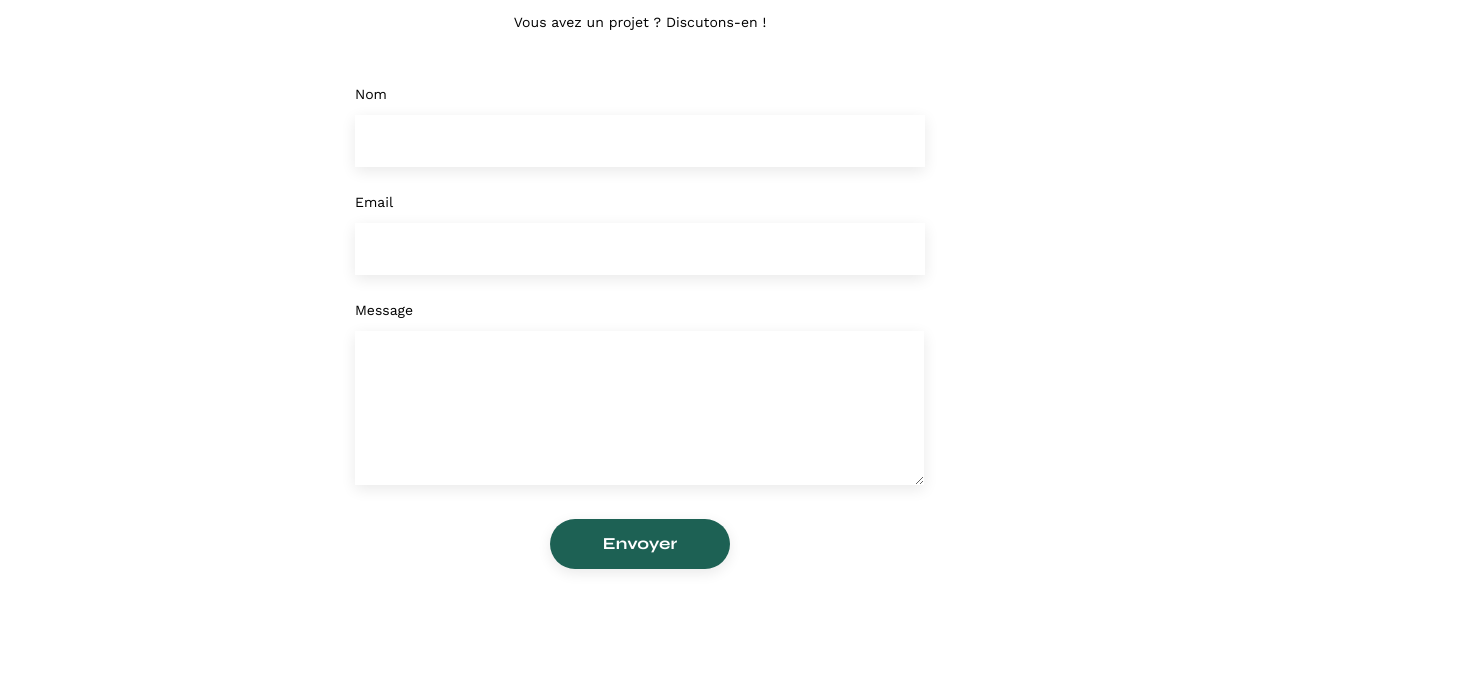
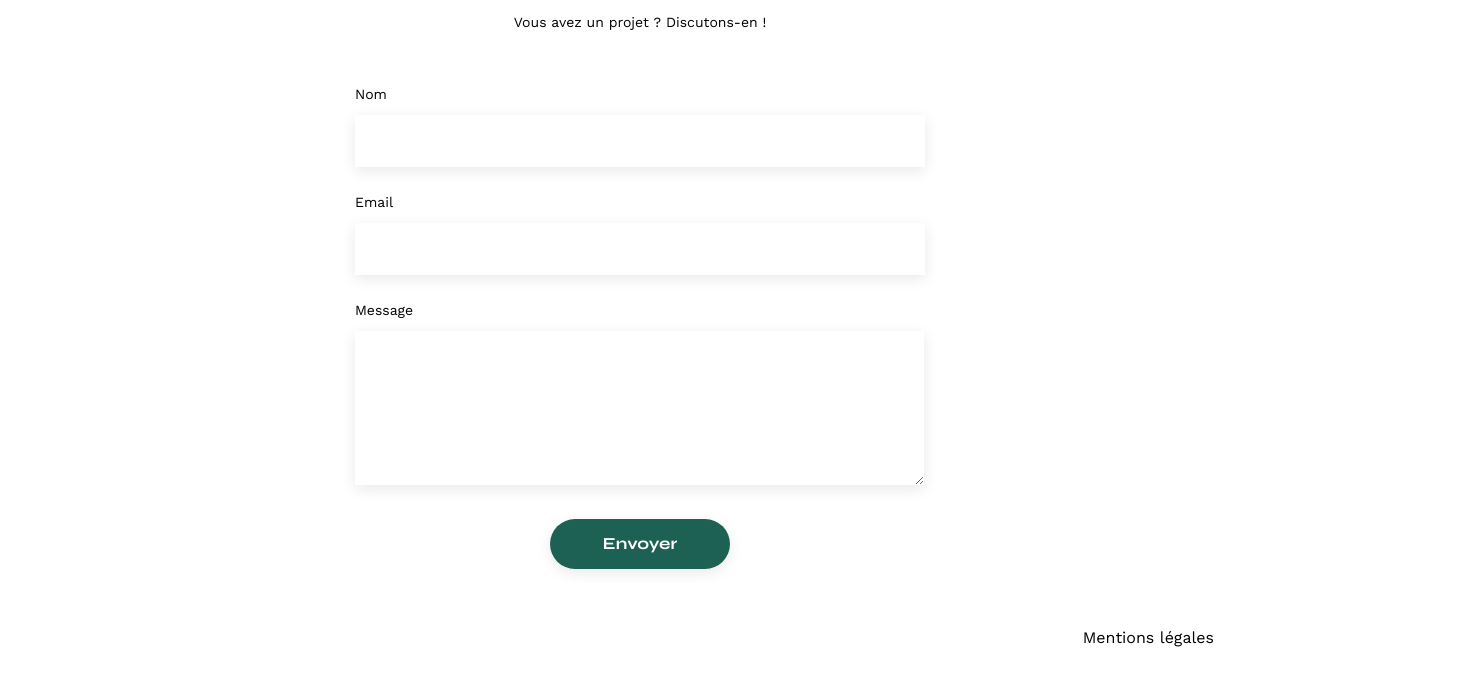
Before and after one commit to Loic-87/Mon-projet-Sophie-Bluel, a plain HTML site: page FrontEnd/index.html in a window 1280 px wide. Shown: the part 699-1373 px from the top of the page, 1468 px wide, since content can reach past the window. Before the commit the page ends 1301 px from the top, so only its background shows below. Drawn offline with nearby package versions, Linux system fonts and the light colour scheme; no server answers.

Commit message:
ajustements footer 1ere partie

```diff
--- a/FrontEnd/assets/style.css
+++ b/FrontEnd/assets/style.css
@@ -171,7 +171,7 @@ nav ul {
 }
 nav li {
   padding: 0 10px;
-  font-size: 1.2em;
+  font-size: 16px;
 }
 
 li:hover {
@@ -582,3 +582,15 @@ header nav img {
   border-radius: 5px;
   margin-bottom: 10px;
 }
+
+/* Footer fixe en bas de page */
+/* Footer en bas de page */
+footer {
+  text-align: right;
+  padding-right: 216px;
+  width: 1440px;
+  position: relative;
+  left: 50%;
+  transform: translateX(-50%);
+  margin-bottom: 20px;
+}
--- a/FrontEnd/index.html
+++ b/FrontEnd/index.html
@@ -101,10 +101,12 @@
 				</form>
 			</div>
 		</div>
+	</div>
+
 	<footer>
 		<nav>
 			<ul>
-					<li>Mentions Légales</li>
+				<li>Mentions légales</li>
 			</ul>
 		</nav>
 	</footer>
```
Lines whose indentation alone changed are shown as unchanged.
